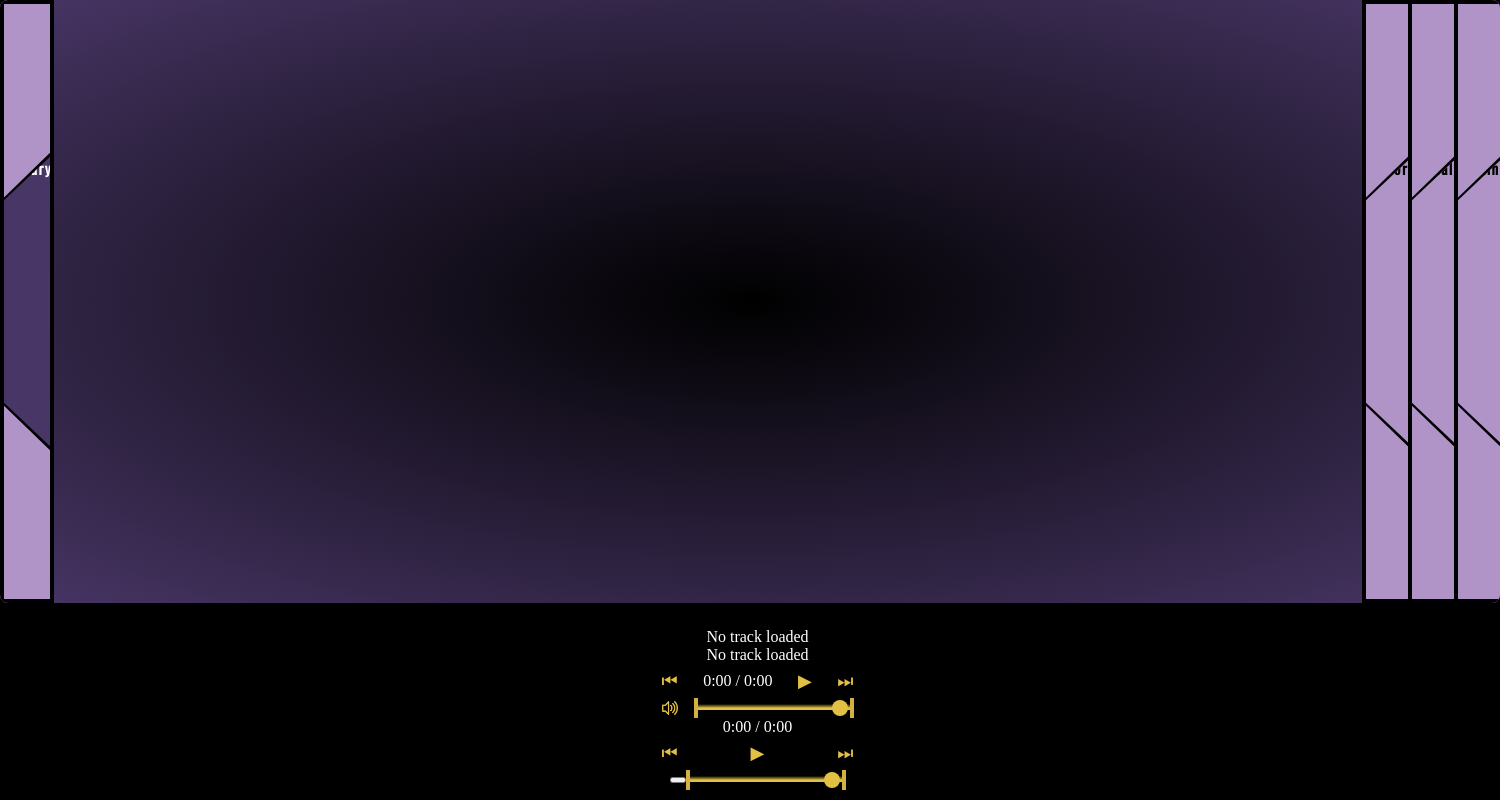
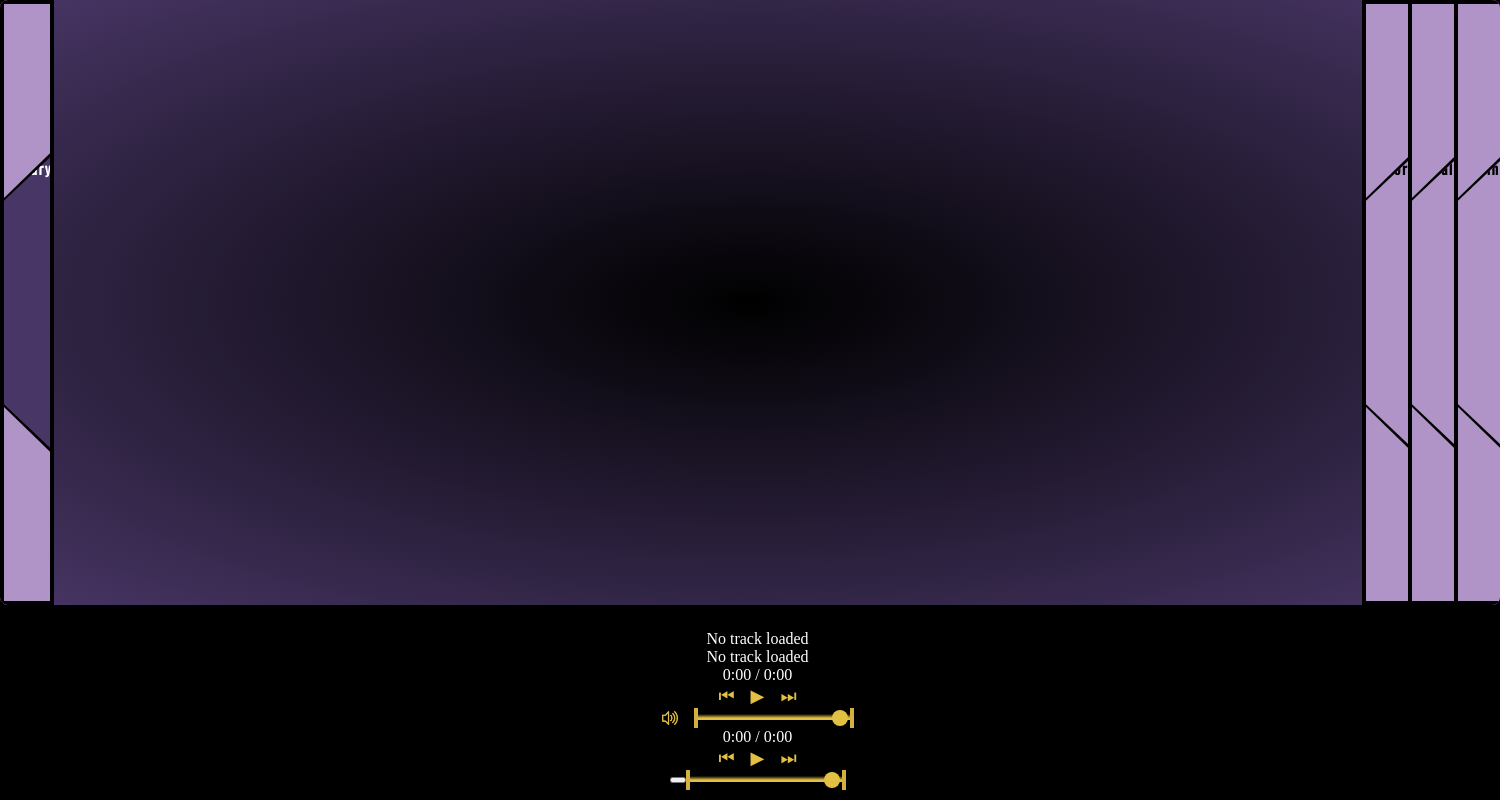
Before and after one commit to AyaanAsish/TheVibezMachine, an Electron app: page index.html in a window 1500 px wide. Drawn offline with Linux system fonts and the light colour scheme; a web font is replaced by a local one.

Commit message:
Revert "css player"
This reverts commit df839e4f2586f50ca53f7e13cf1c821362250c33.

```diff
--- a/index.html
+++ b/index.html
@@ -72,31 +72,22 @@
         <div id="track-info">
           <span id="track-name">No track loaded</span>
         <div id="player">
-
-            <!-- Track -->
             <div id="track-info">
                 <span id="track-name">No track loaded</span>
             </div>
-
-            <!-- Progress bar -->
             <div id="progress-bar">
                 <div id="progress-fill"></div>
             </div>
-
-            <!-- Controls -->
+            <div id="time-row">
+                <span id="current-time">0:00</span>
+                <span id="divider">/</span>
+                <span id="duration">0:00</span>
+            </div>
             <div id="controls">
                 <button class="controlBtn" id="btn-prev">⏮</button>
-                <!-- Duration -->
-                <div id="time-row">
-                    <span id="current-time">0:00</span>
-                    <span id="divider">/</span>
-                    <span id="duration">0:00</span>
-                </div>
                 <button class="controlBtn" id="btn-play">▶</button>
                 <button class="controlBtn" id="btn-next">⏭</button>
             </div>
-
-            <!-- Volume -->
             <div id="volume-container">
                 <button id="btn-volume"></button>
                 <div class="sliderBar">
--- a/styles.css
+++ b/styles.css
@@ -206,19 +206,10 @@ footer {
   transform: scale(1.03);
 }
 
-#controls {
-    display: flex;
-    justify-content: space-between;
-    align-items: center;
-    padding-bottom: 6px;
-    padding-top: 6px;
-}
-
 .controlBtn {
     color: #e2c044;
     background: none;
     border: none;
-    padding: 0;
     font-size: 18px;
 }
 
```
